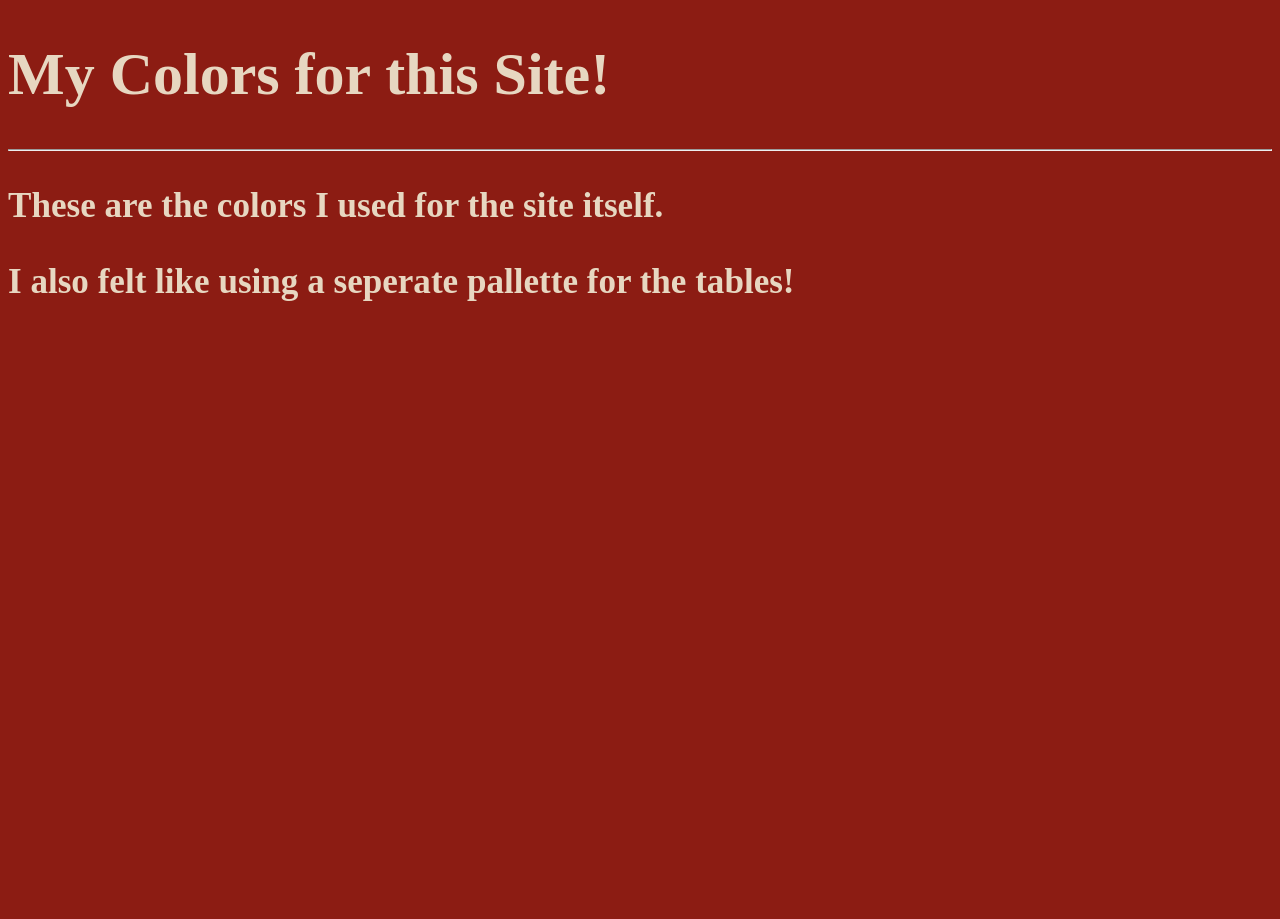
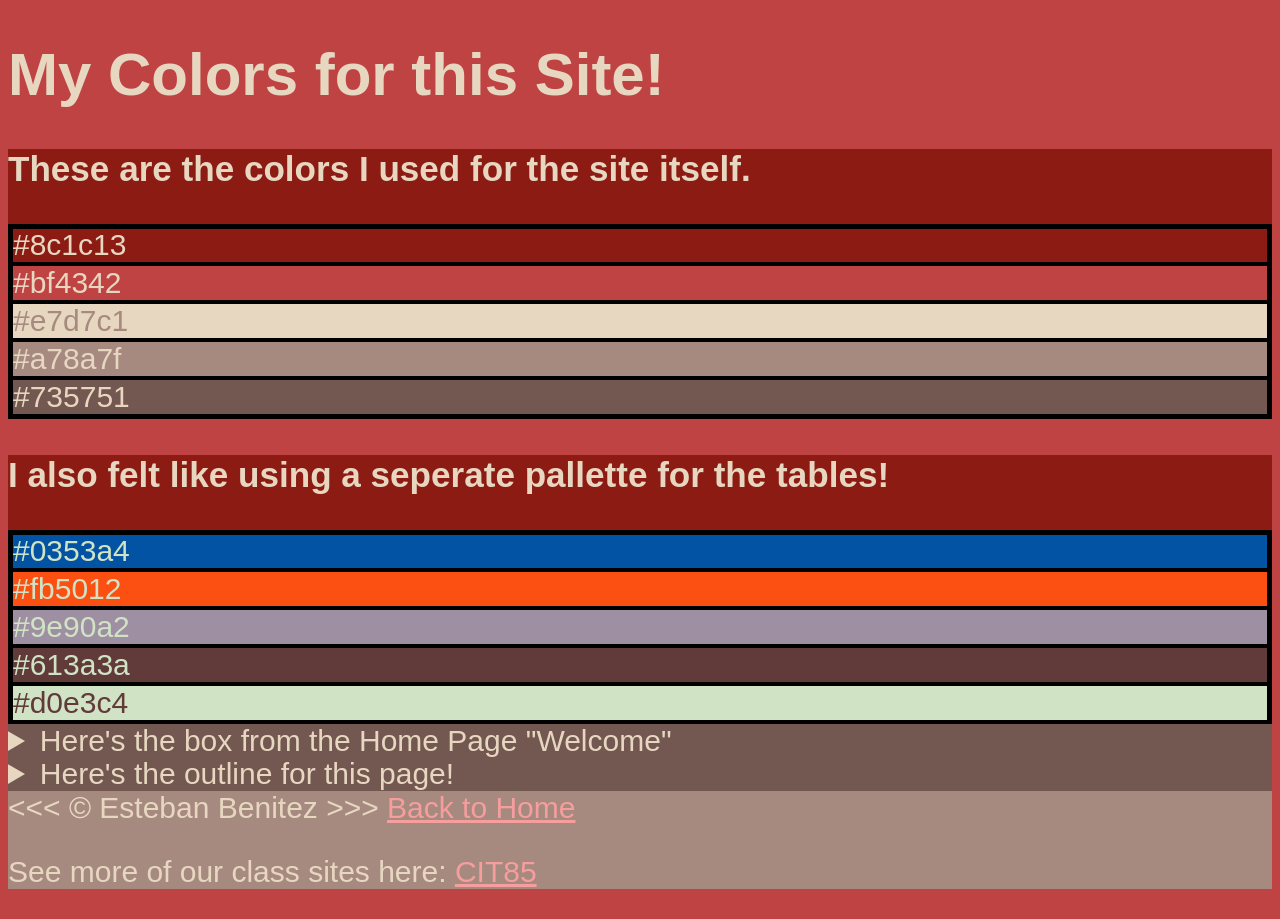
Before and after one commit to CIT85/estebanb-pub, a plain HTML site: page w4/colors.html in a window 1280 px wide. Before the commit the page ends 800 px from the top, so only its background shows below. Drawn offline with Linux system fonts and the light colour scheme; a web font is replaced by a local one.

Commit message:
color palette, css styling and box model

```diff
--- a/w4/colors.html
+++ b/w4/colors.html
@@ -12,12 +12,69 @@
     <body>
         <h1>My Colors for this Site!</h1>
         <section>
-            <hr>
             <h3>These are the colors I used for the site itself.</h3>
-
-        </section>
+        <article class="sitecolorone">
+            <h3 class="visually-hidden">Site Color One</h3>
+        #8c1c13
+        </article>
+        <article class="sitecolortwo">
+            <h3 class="visually-hidden">Site Color Two</h3>
+            #bf4342
+        </article>
+        <article class="sitecolorthree">
+            <h3 class="visually-hidden">Site Color Three</h3>
+            #e7d7c1
+        </article>
+        <article class="sitecolorfour">
+            <h3 class="visually-hidden">Site Color Four</h3>
+            #a78a7f
+        </article>
+        <article class="sitecolorfive">
+            <h3 class="visually-hidden">Site Color Five</h3>
+            #735751
+        </article>
+</section>
         <section>
             <h3>I also felt like using a seperate pallette for the tables!</h3>
-        </section>
+        <article class="tablecolorone">
+            <h3 class="visually-hidden">Table Color One</h3>
+            #0353a4
+        </article>
+        <article class="tablecolortwo">
+            <h3 class="visually-hidden">Table Color Two</h3>
+            #fb5012
+        </article>
+        <article class="tablecolorthree">
+            <h3 class="visually-hidden">Table Color Three</h3>
+            #9e90a2
+        </article>
+        <article class="tablecolorfour">
+            <h3 class="visually-hidden">Table Color Four</h3>
+            #613a3a
+        </article>
+        <article class="tablecolorfive">
+            <h3 class="visually-hidden">Table Color Five</h3>
+            #d0e3c4
+        </article>
+    </section>
+    <aside>
+        <h4 class="visually-hidden">Box Method Printscreen</h4>
+        <details>
+            <summary>Here's the box from the Home Page "Welcome"</summary>
+            <img src="img/boxModel.png" alt="An printscreen of my best example of adjusting the box properties." width="465" height="250" loading="lazy" title="I hope this was hidden!">
+        </details>
+    </aside>
+    <aside>
+        <h4 class="visually-hidden">Outline Printscreen</h4>
+        <details>
+            <summary>Here's the outline for this page!</summary>
+            <img src="img/colorsOutline.png" alt="An printscreen of this page's accessibility outline" width="465" height="250" loading="lazy" title="I hope this was hidden!">
+        </details>
+    </aside>
     </body>
+    <footer>
+        &lt;&lt;&lt; &copy; Esteban Benitez &gt;&gt;&gt;
+        <a href="index.html">Back to Home</a>
+        <p>See more of our class sites here: <a href="https://github.com/cit85" target="_blank">CIT85</a></p>
+    </footer>
 </html>
--- a/w4/css/style.css
+++ b/w4/css/style.css
@@ -1,9 +1,37 @@
+@import url('https://fonts.googleapis.com/css2?family=Expletus+Sans&family=Slabo+27px&display=swap');
+
 html {
     font-size: 30px;
+
+}
+main {
+    margin: 10%;
+    margin-top: 2%;
+    padding: 5%;
+    background-color: #a78a7f;
+    border-radius: 2%;
 }
 body {
+    background-color: #bf4342;
+    color: #E7D7C1;
+    font-family: 'Expletus Sans', sans-serif;
+}
+details {
+    cursor: pointer;
+}
+section {
     background-color: #8C1C13;
-    color: #E7D7C1;
+}
+.goals-pics {
+    border-radius: 5%;
+    border: 6px solid #E7D7C1;
+}
+aside {
+    background-color: #735751;
+    background-clip: 40%;
+}
+footer {
+    background-color: #a78a7f;
 }
 table {
     color: #BF4342;
@@ -51,10 +79,10 @@ tfoot {
 }
 
 a {
-    color: #BF4342;
+    color: #f69d9d;
 }
 a:visited {
- color: #c0750d;
+ color: #e03023;
 }
 a:hover, a:focus {
     color: #de5435;
@@ -62,7 +90,61 @@ a:hover, a:focus {
 a:active {
     color: #b64127;
 }
+.sitecolorone {
+    border: 5px solid black;
+    background-color: #8c1c13;
+}
+.sitecolortwo {
+    border: 5px solid black;
+    border-top: none;
+    background-color: #bf4342;
+}
+.sitecolorthree {
+    border: 5px solid black;
+    border-top: none;
+    color: #a78a7f;
+    background-color: #e7d7c1;
+}
+.sitecolorfour {
+    border: 5px solid black;
+    border-top: none;
+    background-color: #a78a7f;
+}
+.sitecolorfive {
+    border: 5px solid black;
+    border-top: none;
+    background-color: #735751;
+}
 
+.tablecolorone {
+    border: 5px solid black;
+    color: #d0e3c4;
+    background-color: #0353a4;
+}
+.tablecolortwo {
+    border: 5px solid black;
+    border-top: none;
+    color: #d0e3c4;
+    background-color: #fb5012;
+}
+.tablecolorthree {
+    border: 5px solid black;
+    border-top: none;
+    color: #d0e3c4;
+    background-color: #9e90a2;
+}
+.tablecolorfour {
+    border: 5px solid black;
+    border-top: none;
+    color: #d0e3c4;
+    background-color: #613a3a;
+}
+.tablecolorfive {
+    border: 5px solid black;
+    border-top: none;
+    color: #613a3a;
+    background-color: #d0e3c4;
+}
 
 .visually-hidden {
     width: 1px;
@@ -70,4 +152,4 @@ a:active {
     margin: -1px;
     padding: 0;
     opacity: 0%;
-  }
+}
```
Also changed, not shown: w4/goals.html (+5 -5 lines), w4/index.html (+9 -12 lines), w4/learn-more.html (+5 -3 lines), w4/img/boxModel.png (added), w4/img/colorsOutline.png (added).
